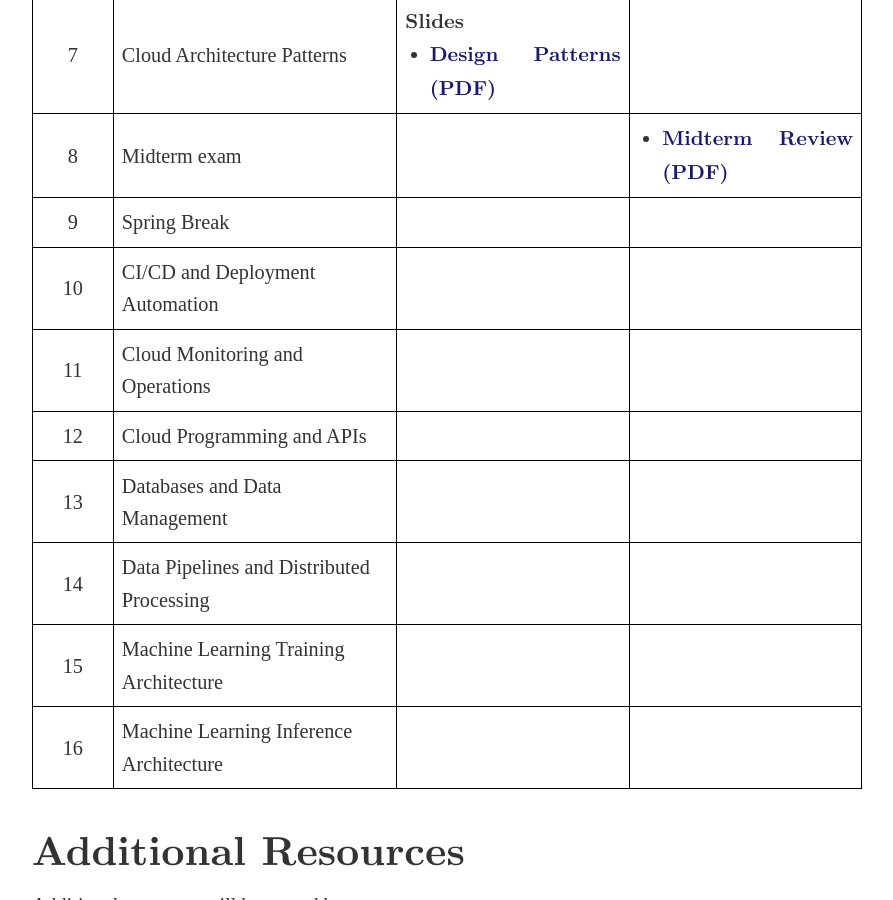
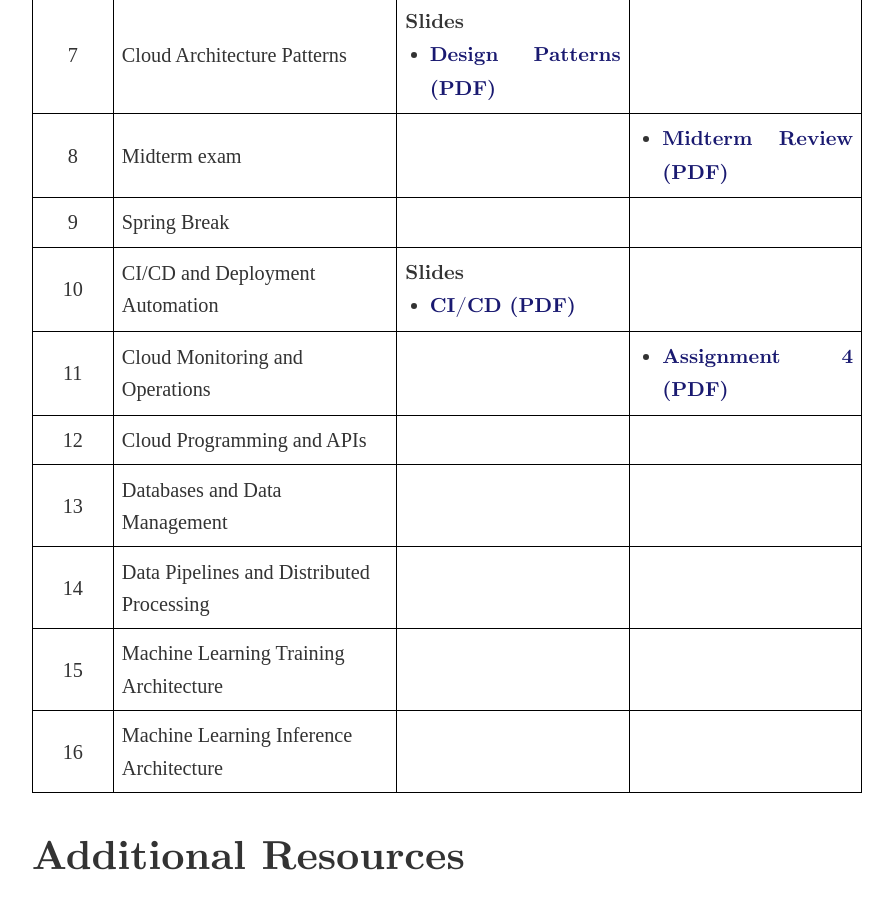
Before and after one commit to RichardKelley/richardkelley.github.io, a Jekyll site: the page built from da510.md, in a window 1280 px wide and 900 px high, scrolled down 2270 px. Shown: the whole window, without its empty margins (193-1086 px from the left). Built offline with Jekyll 4.4.1, drawn with Linux system fonts in a browser that asks for light colours; some web fonts are replaced.

Commit message:
Added week 10, 11 material.

```diff
--- a/da510.md
+++ b/da510.md
@@ -153,14 +153,23 @@
     <tr>
       <td style="border: 1px solid #000; padding: 0.4em; text-align: center; width: 4em;">10</td>
       <td style="border: 1px solid #000; padding: 0.4em;">CI/CD and Deployment Automation</td>
-      <td style="border: 1px solid #000; padding: 0.4em;"></td>
+      <td style="border: 1px solid #000; padding: 0.4em;">
+        <div><strong>Slides</strong></div>
+        <ul style="margin: 0; padding-left: 1.2em;">
+          <li><a href="/DA510_slides/week-10/cicd.pdf" target="_blank">CI/CD (PDF)</a></li>
+        </ul>
+      </td>
       <td style="border: 1px solid #000; padding: 0.4em;"></td>
     </tr>
     <tr>
       <td style="border: 1px solid #000; padding: 0.4em; text-align: center; width: 4em;">11</td>
       <td style="border: 1px solid #000; padding: 0.4em;">Cloud Monitoring and Operations</td>
       <td style="border: 1px solid #000; padding: 0.4em;"></td>
-      <td style="border: 1px solid #000; padding: 0.4em;"></td>
+      <td style="border: 1px solid #000; padding: 0.4em;">
+        <ul style="margin: 0; padding-left: 1.2em;">
+          <li><a href="/DA510_slides/week-11/assignment-4.pdf" target="_blank">Assignment 4 (PDF)</a></li>
+        </ul>
+      </td>
     </tr>
     <tr>
       <td style="border: 1px solid #000; padding: 0.4em; text-align: center; width: 4em;">12</td>
```
Also changed, not shown: 2 other files.
